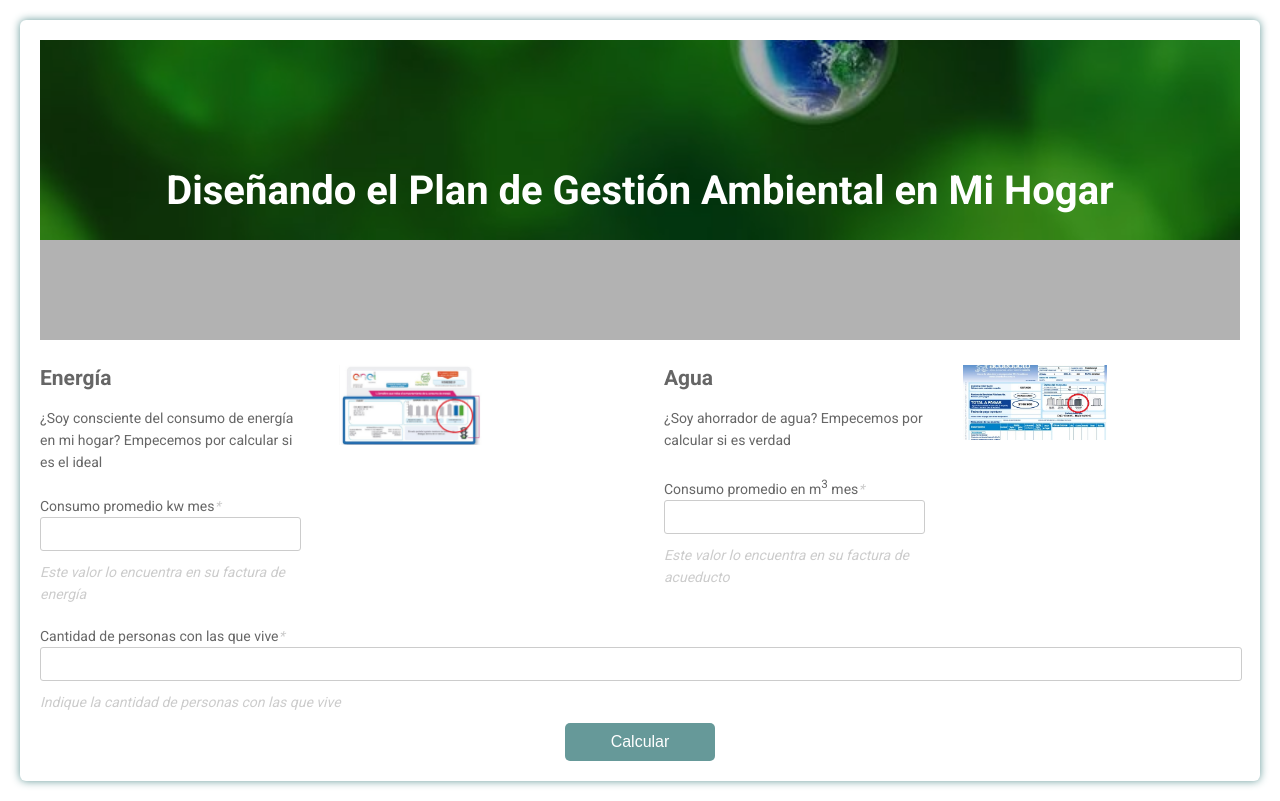
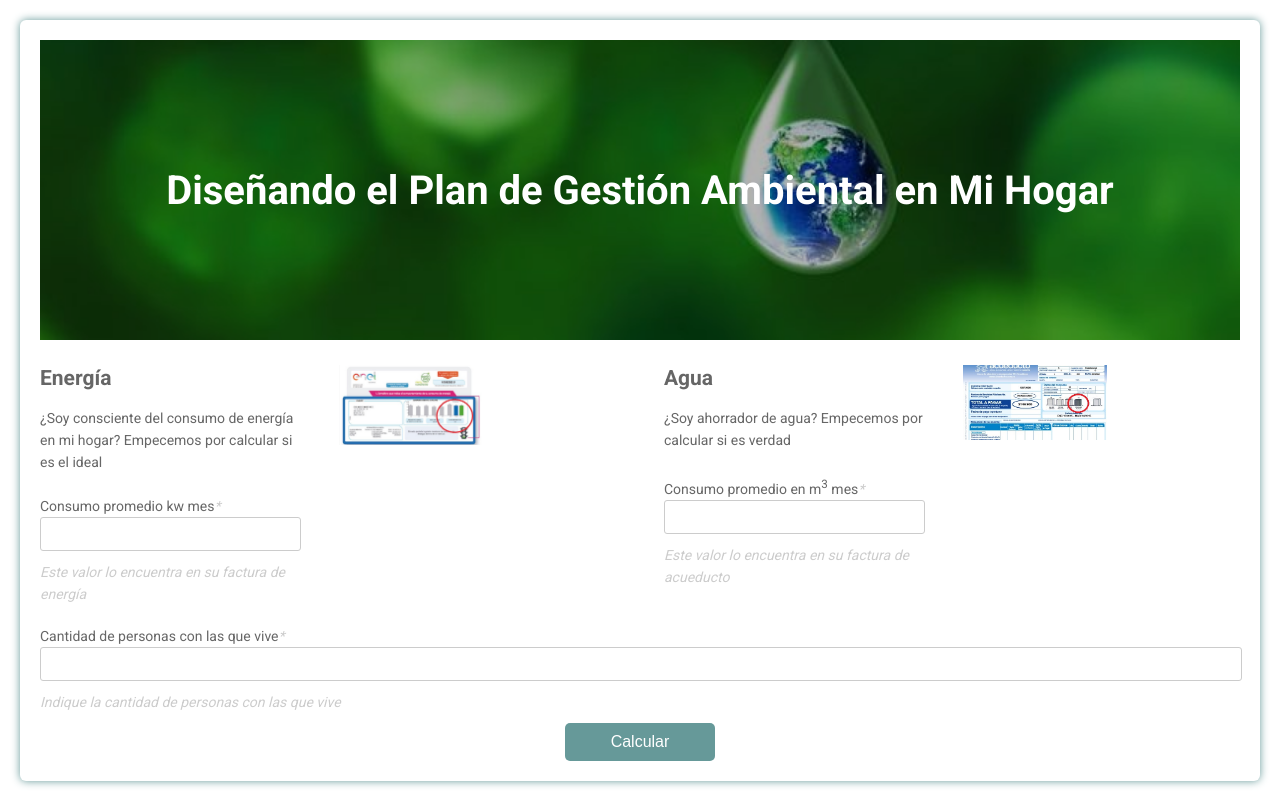
Before and after one commit to juandavidgc/juandavidgc.github.io, a plain HTML site: page index.html in a window 1280 px wide. Drawn offline with nearby package versions, Linux system fonts and the light colour scheme.

Commit message:
First draft

```diff
--- a/style.css
+++ b/style.css
@@ -39,7 +39,7 @@ html, body {
   .banner {
     position: relative;
     height: 300px;
-    background: url("fondo2.jpg") no-repeat 0px -400px;
+    background: url("fondo2.jpg") no-repeat 0px -250px;
     background-size: cover;
     display: flex;
     justify-content: center;
```
